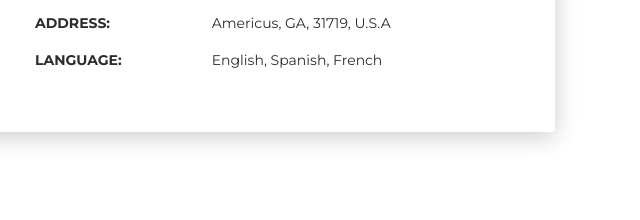
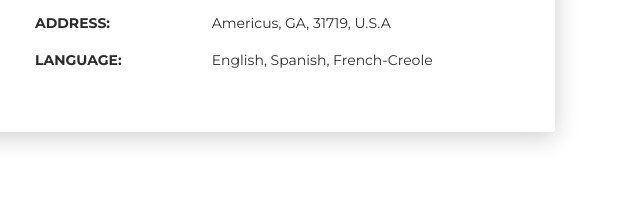
Before and after one commit to ErnestLouis/portfolio, a plain HTML site: page index.html in a window 1280 px wide. Shown: the part 752-972 px from the top of the page, 640-1280 px from the left. Drawn offline with Linux system fonts and the light colour scheme.

Commit message:
Update index.html

```diff
--- a/index.html
+++ b/index.html
@@ -102,7 +102,7 @@
             </div>
             <div class="row mt-3">
               <div class="col-sm-4"><strong class="text-uppercase">Language:</strong></div>
-              <div class="col-sm-8">English, Spanish, French</div>
+              <div class="col-sm-8">English, Spanish, French-Creole</div>
             </div>
           </div>
         </div>
```
